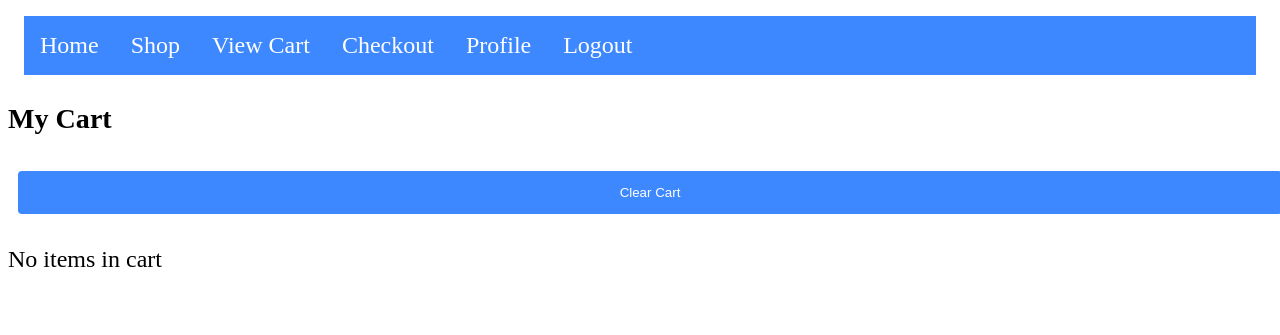
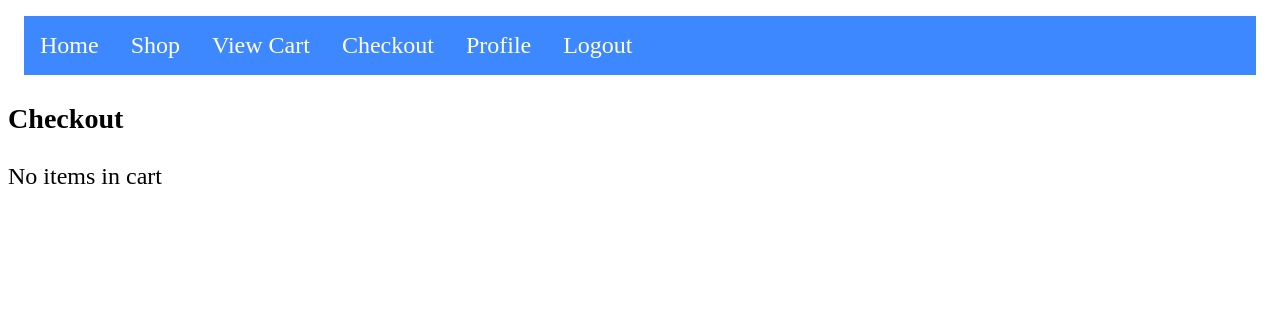
Before and after one commit to MDMoromi/IT202007, a PHP site: page /checkout.php in a window 1280 px wide. Shown: the top 335 px of the page. Run offline with PHP 8.4, Linux system fonts and the light colour scheme; the visitor is signed in with stand-in values (Sample User, id 1); data that the repository does not hold is empty.

Commit message:
groundwork 2

```diff
--- a/public_html/checkout.php
+++ b/public_html/checkout.php
@@ -8,61 +8,23 @@ if (!is_logged_in()) {
 }
 
 $db = getDB();
-if(isset($_POST["update"])){
-    $stmt = $db->prepare("UPDATE Cart set quantity = :q where id = :id");
-    $r = $stmt->execute([":id"=>$_POST["cartId"], ":q"=>$_POST["quantity"]]);
-    if($r){
-        flash("Updated quantity", "success");
-    }
+if(isset($_POST["checkout"])){
+    //$stmt = $db->prepare("DELETE FROM Cart where id = :id");
+    //$r = $stmt->execute([":id"=>$_POST["cartId"]]);
+    //if($r){
+    //    flash("Deleted item from cart", "success");
+    //}
 }
-if(isset($_POST["delete"])){
-    $stmt = $db->prepare("DELETE FROM Cart where id = :id");
-    $r = $stmt->execute([":id"=>$_POST["cartId"]]);
-    if($r){
-        flash("Deleted item from cart", "success");
-    }
-}
-if(isset($_POST["deleteAll"])){
-    $stmt = $db->prepare("DELETE FROM Cart where user_id = :id");
-    $r = $stmt->execute([":id"=>get_user_id()]);
-    if($r){
-        flash("Cleared cart", "success");
-    }
-}
+
 $stmt = $db->prepare("SELECT c.id, p.name, c.price, c.quantity, (c.price * c.quantity) as sub from Cart c JOIN Products p on c.product_id = p.id where c.user_id = :id");
 $stmt->execute([":id"=>get_user_id()]);
 $results = $stmt->fetchAll(PDO::FETCH_ASSOC);
 ?>
 
 <div class="container-fluid">
-    <h3>My Cart</h3>
-		<div class="list-group-item">
-			<form method="POST">
-                <input type="hidden" name="cartId" value="<?php echo $r["id"];?>"/>
-                <input type="submit" class="btn btn-danger" name="deleteAll" value="Clear Cart"/>
-            </form>
-		</div>
+    <h3>Checkout</h3>
         <div class="list-group">
         <?php if($results && count($results) > 0):?>
-            <div class="list-group-item">
-                <div class="row">
-                    <div class="col">
-                       Name
-                    </div>
-                    <div class="col">
-                        Price
-                    </div>
-                    <div class="col">
-                        Quantity
-                    </div>
-                    <div class="col">
-                        Subtotal
-                    </div>
-                    <div class="col">
-                        Actions
-                    </div>
-                </div>
-            </div>
             <?php foreach($results as $r):?>
             <div class="list-group-item">
                 <form method="POST">
@@ -74,22 +36,10 @@ $results = $stmt->fetchAll(PDO::FETCH_ASSOC);
                         <?php echo $r["price"];?>
                     </div>
                     <div class="col">
-
-                            <input type="number" min="0" name="quantity" value="<?php echo $r["quantity"];?>"/>
-                            <input type="hidden" name="cartId" value="<?php echo $r["id"];?>"/>
-
+						<?php echo $r["quantity"];?>
                     </div>
                     <div class="col">
                         <?php echo $r["sub"];?>
-                    </div>
-                    <div class="col">
-                        <!-- form split was on purpose-->
-                        <input type="submit" class="btn btn-success" name="update" value="Update"/>
-                        </form>
-                        <form method="POST">
-                            <input type="hidden" name="cartId" value="<?php echo $r["id"];?>"/>
-                            <input type="submit" class="btn btn-danger" name="delete" value="Delete Cart Item"/>
-                        </form>
                     </div>
                 </div>
             </div>
--- a/public_html/my_cart.php
+++ b/public_html/my_cart.php
@@ -82,9 +82,7 @@ $results = $stmt->fetchAll(PDO::FETCH_ASSOC);
         <?php endif;?>
     </div>
 </div>
+<?php require(__DIR__ . "/partials/flash.php");
 <div>
 	<a class="checkout" href="checkout.php">Checkout</a>
 </div>
-
-
-<?php require(__DIR__ . "/partials/flash.php");
```
